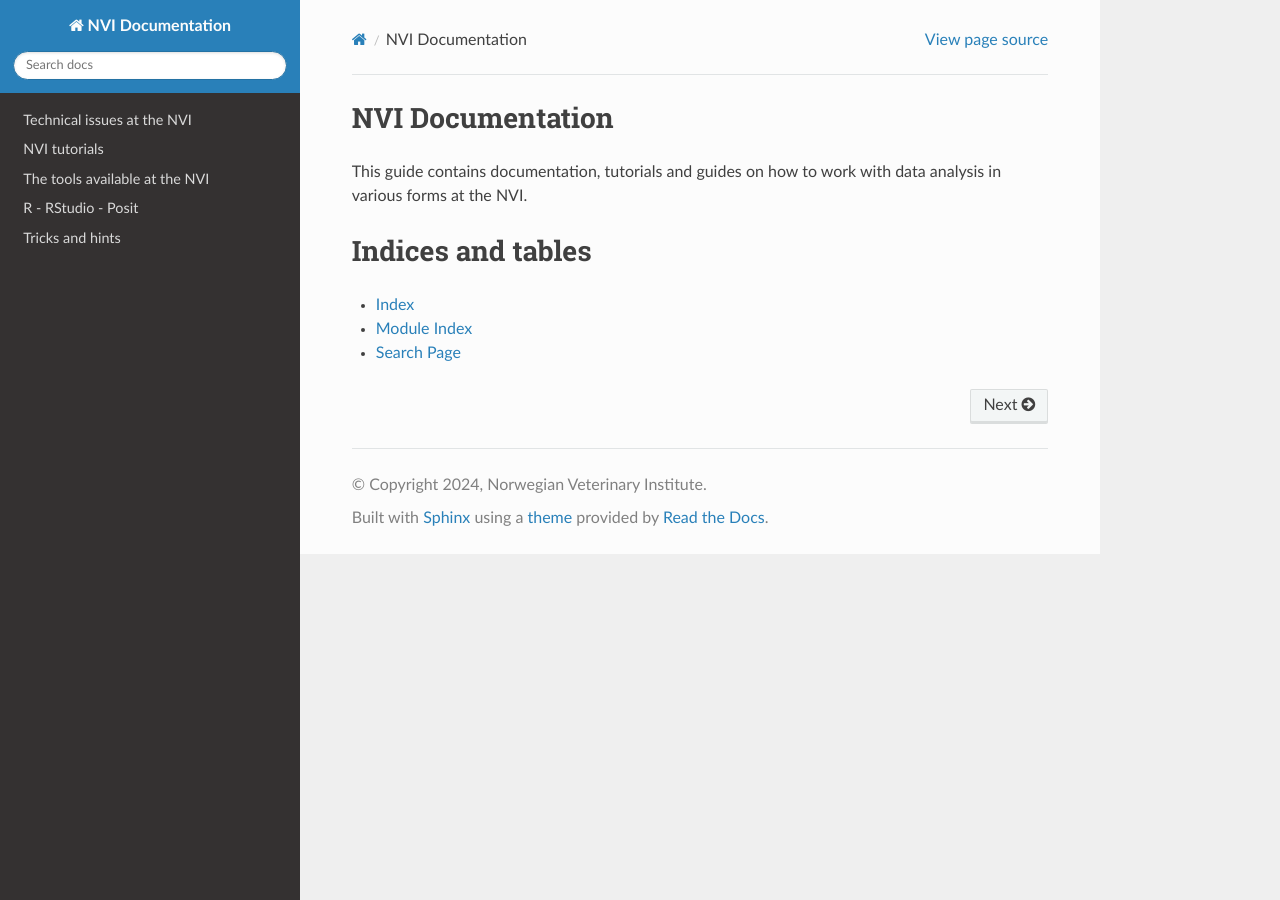
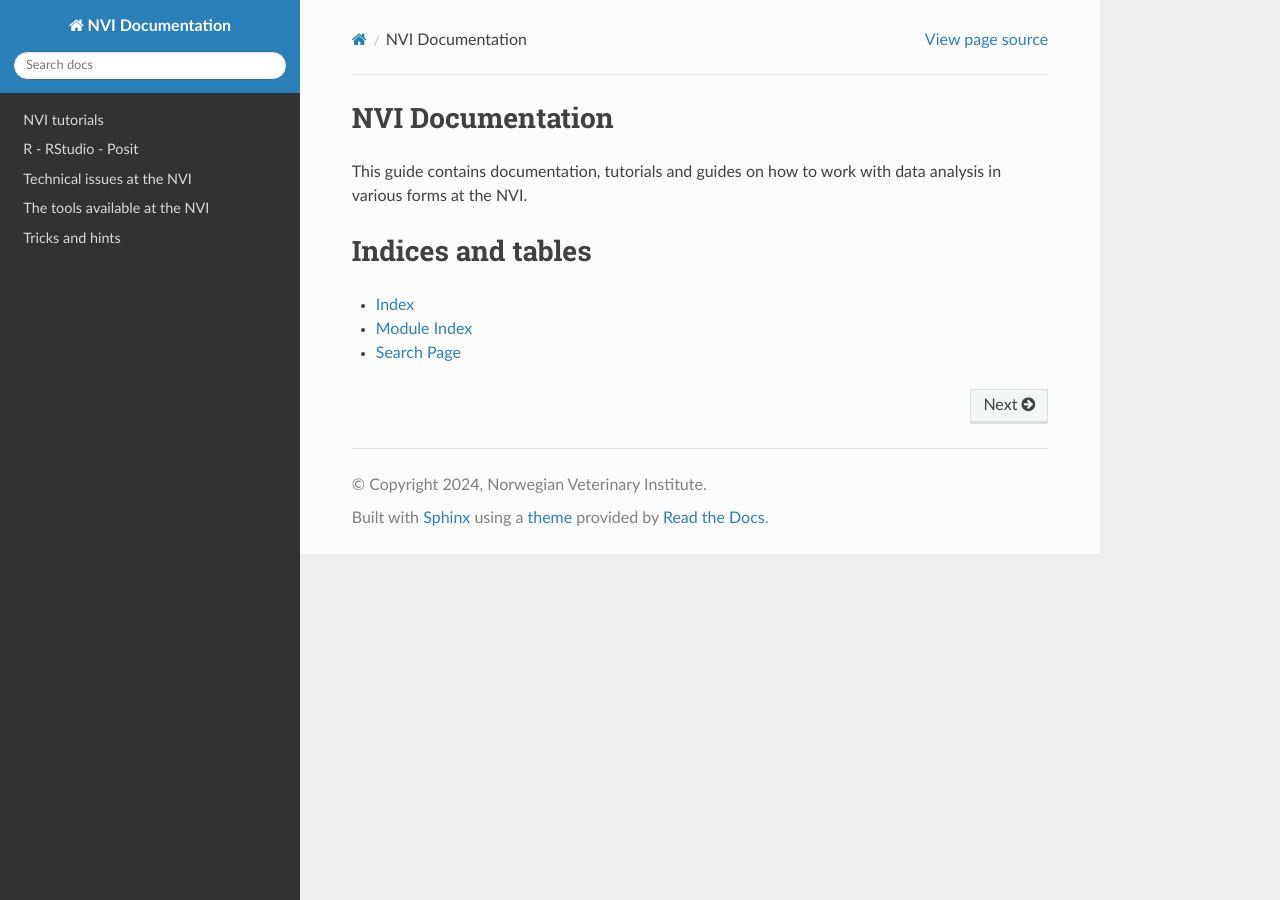
Before and after one commit to NorwegianVeterinaryInstitute/nvi-documentation, a Sphinx documentation site: the page built from docs/source/index.rst, in a window 1280 px wide. Built offline with Sphinx 7.4.7 and the Read the Docs theme 2.0.0, drawn with Linux system fonts in a browser that asks for light colours; pages that are not in the unit, such as notebooks, are missing from menus.

Commit message:
reorder entries

```diff
--- a/docs/source/index.rst
+++ b/docs/source/index.rst
@@ -8,10 +8,11 @@ work with data analysis in various forms at the NVI.
    :maxdepth: 2
    :hidden:
 
+
+   tutorials/index
+   posit/index
    technical/index
-   tutorials/index
    tools/index
-   posit/index
    tricks/index
 
 
```
